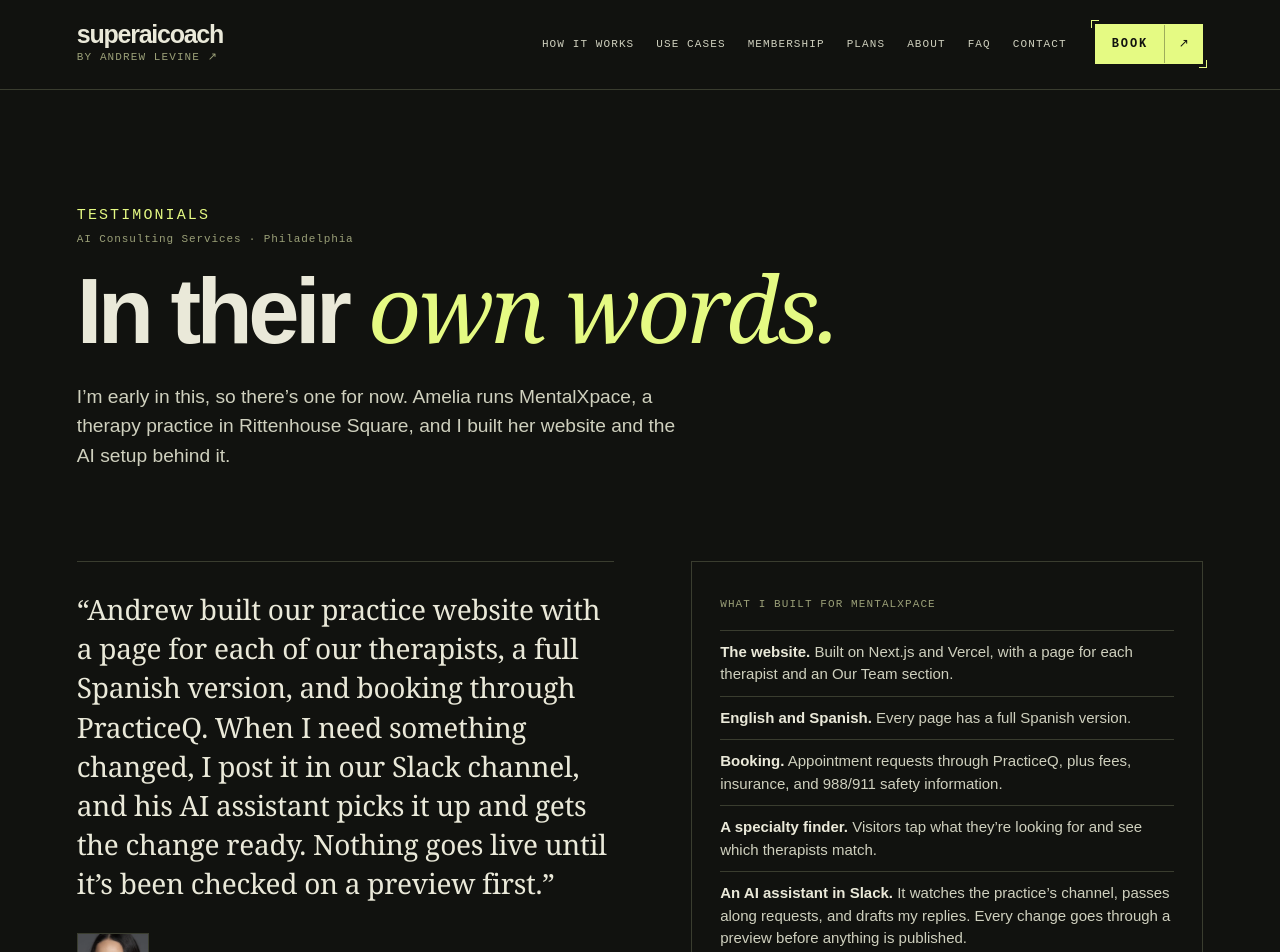
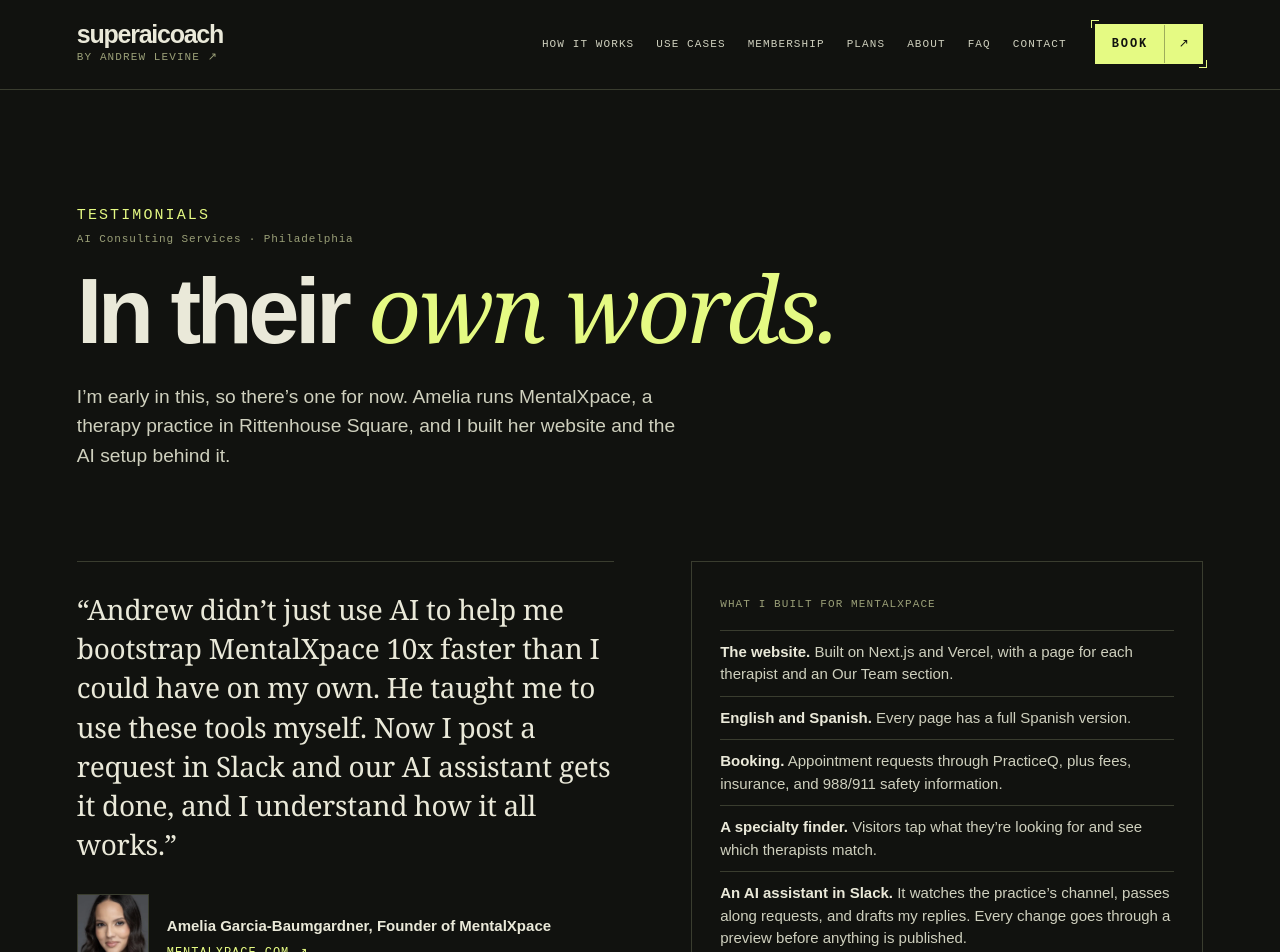
Before and after one commit to levineam/superaicoach-site, a Next.js app: page /testimonials in a window 1280 px wide. Shown: the top 952 px of the page. Built offline with nearby package versions, Linux system fonts and the light colour scheme; no server answers.

Commit message:
Testimonials: use Andrew-approved quote from Amelia

```diff
--- a/src/app/testimonials/page.tsx
+++ b/src/app/testimonials/page.tsx
@@ -40,10 +40,9 @@ export default function Testimonials() {
           <figure className="testimonial-card">
             <blockquote>
               <p>
-                “Andrew built our practice website with a page for each of our therapists, a full
-                Spanish version, and booking through PracticeQ. When I need something changed, I post
-                it in our Slack channel, and his AI assistant picks it up and gets the change ready.
-                Nothing goes live until it’s been checked on a preview first.”
+                “Andrew didn’t just use AI to help me bootstrap MentalXpace 10x faster than I could
+                have on my own. He taught me to use these tools myself. Now I post a request in Slack
+                and our AI assistant gets it done, and I understand how it all works.”
               </p>
             </blockquote>
             <figcaption>
```
